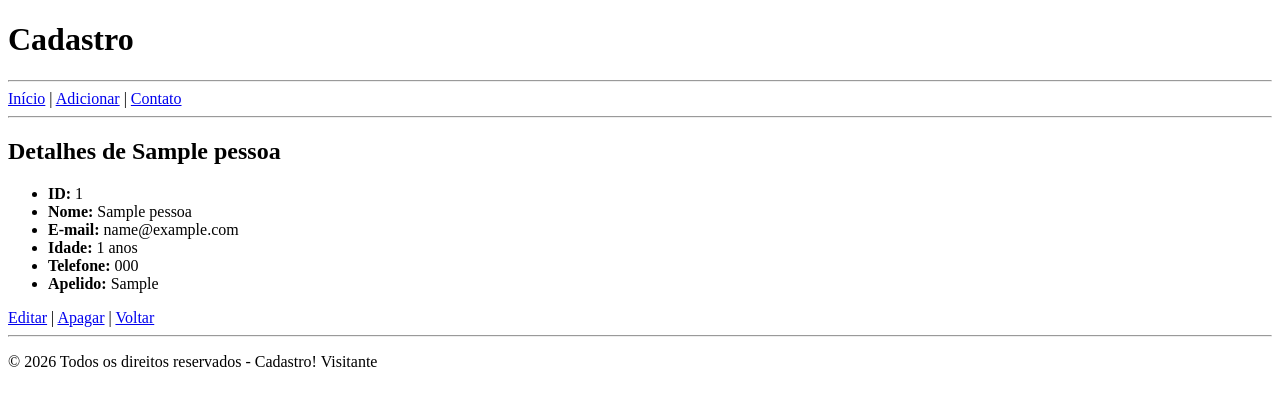
After one commit to DanielGio/Fullstack-Python-com-Django, a Django app: page /detalhes/1/ in a window 1280 px wide. The commit adds this page. Shown: the top 406 px of the page. Run offline with Django 5.2, Linux system fonts and the light colour scheme; tables that the repository leaves empty hold one stand-in row (values such as "Sample post").

Commit message:
20261007_2146
Atualização do código com a adição de armazenamento persistente de mensagens recebidas na página de contato, e a possibilidade de editar informações de 'Pessoas' dentro da página adicionar tornando esse CRUD mais robusto com aplicações que fazem sentido.

```diff
--- a/cadastro/admin.py
+++ b/cadastro/admin.py
@@ -1,4 +1,5 @@
 from django.contrib import admin
-from .models import Pessoa
+from .models import Contato, Pessoa
 
 admin.site.register(Pessoa)
+admin.site.register(Contato)
--- a/cadastro/models.py
+++ b/cadastro/models.py
@@ -4,6 +4,18 @@ class Pessoa(models.Model):
     nome = models.CharField(max_length=100)
     email = models.EmailField()
     idade = models.IntegerField()
+    telefone = models.CharField(max_length=20, blank=True)
+    apelido = models.CharField(max_length=20, blank=True)
 
     def __str__(self):
         return self.nome
+
+class Contato(models.Model):
+    nome = models.CharField(max_length=100)
+    email = models.EmailField()
+    assunto = models.CharField(max_length=150)
+    mensagem = models.TextField()
+    criado_em = models.DateTimeField(auto_now_add=True)  # guarda quando foi enviado
+
+    def __str__(self):
+        return f'{self.assunto} - {self.nome}'
--- a/cadastro/templates/cadastro/adicionar.html
+++ b/cadastro/templates/cadastro/adicionar.html
@@ -1,13 +1,15 @@
 {% extends 'cadastro/base.html' %}
 
-{% block titulo %}Adicionar Pessoa{% endblock %}
+{% block titulo %}Cadastro - Adicionar Pessoa{% endblock %}
 
 {% block conteudo %}
-    <h1>Adicionar Pessoa</h1>
+<article>
+    <h2>Adicionar Pessoa</h2>
 
     <form method="POST">
         {% csrf_token %}
         {{ form.as_p }}
         <button type="submit">Salvar</button>
     </form>
+</article>
 {% endblock %}
--- a/cadastro/templates/cadastro/base.html
+++ b/cadastro/templates/cadastro/base.html
@@ -1,26 +1,37 @@
 <!DOCTYPE html>
 <html lang="pt-br">
+
 <head>
     <meta charset="UTF-8">
     <title>{% block titulo %}Meu Site{% endblock %}</title>
 </head>
+
 <body>
 
-   <nav>
-     <a href="/">Início</a> |
-     <a href="/contato/">Contato</a> |
-     <a href="/adicionar/">Adicionar</a>
+    <header>
+        <h1>Cadastro</h1>
+    </header>
+    <hr>
+
+    <nav>
+        <a href="/">Início</a> |
+        <a href="/adicionar/">Adicionar</a> |
+        <a href="/contato/">Contato</a>
     </nav>
     <hr>
 
     <main>
+
+        {{ teste | safe }}
+
         {% block conteudo %}{% endblock %}
     </main>
 
     <hr>
     <footer>
-        <p>&copy; Todos os direitos reservados - 2026 Cadastro! </p>
+        <p>&copy; 2026 Todos os direitos reservados - Cadastro! {{ nome | default:"Visitante" }}</p>
     </footer>
 
 </body>
+
 </html>
--- /dev/null
+++ b/cadastro/templates/cadastro/detalhes.html
@@ -0,0 +1,20 @@
+{% extends 'cadastro/base.html' %}
+
+{% block titulo %}Cadastro - {{ pessoa.nome }}{% endblock %}
+
+{% block conteudo %}
+<article>
+    <h2>Detalhes de {{ pessoa.nome }}</h2>
+    <ul>
+        <li><strong>ID:</strong> {{ pessoa.id }}</li>
+        <li><strong>Nome:</strong> {{ pessoa.nome }}</li>
+        <li><strong>E-mail:</strong> {{ pessoa.email }}</li>
+        <li><strong>Idade:</strong> {{ pessoa.idade }} anos</li>
+        <li><strong>Telefone:</strong> {{ pessoa.telefone }}</li>
+        <li><strong>Apelido:</strong> {{ pessoa.apelido }}</li>
+    </ul>
+    <a href="{% url 'editar' pessoa.id %}">Editar</a> |
+    <a href="/pessoa/{{ pessoa.id }}/deletar/">Apagar</a> |
+    <a href="{% url 'index' %}">Voltar</a>
+</article>
+{% endblock %}
--- a/cadastro/urls.py
+++ b/cadastro/urls.py
@@ -6,13 +6,17 @@ urlpatterns = [
     path('', views.index, name='index'),
 
     # Rota da página "Contatos"
-    path('contato/', views.contato, name='contato')
+    path('contato/', views.contato, name='contato'),
+
+    # Rota da página de cadastro de Pessoa
+    path('adicionar/', views.adicionar, name='adicionar'),
+
+    # Rota para visualizar uma pessoa única pelo ID
+    path('detalhes/<int:id>/', views.detalhes, name='detalhes'),
+
+     # Rota para editar uma pessoa única pelo ID
+    path('detalhes/<int:id>/editar/', views.editar, name='editar'),
+
+    # Deletar
+    path('pessoa/<int:id>/deletar/', views.deletar, name='deletar'),
 ]
-from django.urls import path
-from . import views
-
-urlpatterns = [
-    path('', views.index, name='index'),
-    path('contato/', views.contato, name='contato'),
-    path('adicionar/', views.adicionar, name='adicionar'),
-]
--- a/cadastro/views.py
+++ b/cadastro/views.py
@@ -1,16 +1,14 @@
-from django.shortcuts import render, redirect
+from django.contrib import messages
+from django.shortcuts import render, redirect, get_object_or_404
 from .models import Pessoa
-from .forms import PessoaForm
+from .forms import PessoaForm, ContatoForm
 
 def index(request):
-    pessoas = Pessoa.objects.all()
-    contexto = {
-        'pessoas': pessoas,
-    }
-    return render(request, 'cadastro/index.html', contexto)
+    # recebe todas as "Pessoas" do banco de dados
+    pessoas = Pessoa.objects.order_by('nome')
+    total = Pessoa.objects.count()
 
-def contato(request):
-    return render(request, 'cadastro/contato.html')
+    return render(request, 'cadastro/index.html', {'pessoas': pessoas, 'total': total})
 
 def adicionar(request):
     if request.method == 'POST':
@@ -21,3 +19,36 @@ def adicionar(request):
     else:
         form = PessoaForm()
     return render(request, 'cadastro/adicionar.html', {'form': form})
+
+def contato(request):
+    if request.method == 'POST':
+        form = ContatoForm(request.POST)
+        if form.is_valid():
+            form.save()
+            messages.success(request, 'Mensagem enviada com sucesso!')
+            return redirect('contato')
+    else:
+        form = ContatoForm()
+    return render(request, 'cadastro/contato.html', {'form': form})
+
+def detalhes(request, id):
+    pessoa = get_object_or_404(Pessoa, id=id)
+    return render(request, 'cadastro/detalhes.html', {'pessoa': pessoa})
+
+def editar(request, id):
+    pessoa = get_object_or_404(Pessoa, id=id)
+    if request.method == 'POST':
+        form = PessoaForm(request.POST, instance=pessoa)
+        if form.is_valid():
+            form.save()
+            return redirect('detalhes', id=pessoa.id)
+    else:
+        form = PessoaForm(instance=pessoa)
+    return render(request, 'cadastro/adicionar.html', {'form': form})
+
+def deletar(request, id):
+    pessoa = get_object_or_404(Pessoa, id=id)
+    if request.method == 'POST':
+        pessoa.delete()
+        return redirect('index')
+    return render(request, 'cadastro/deletar.html', {'pessoa': pessoa})
```
Also changed, not shown: cadastro/forms.py (+9 -2 lines), cadastro/templates/cadastro/contato.html (+15 -2 lines), cadastro/templates/cadastro/deletar.html (added, +18 -0 lines), cadastro/templates/cadastro/index.html (+27 -6 lines), cadastro/migrations/0002_pessoa_apelido_pessoa_telefone.py (added), cadastro/migrations/0003_contato.py (added).
